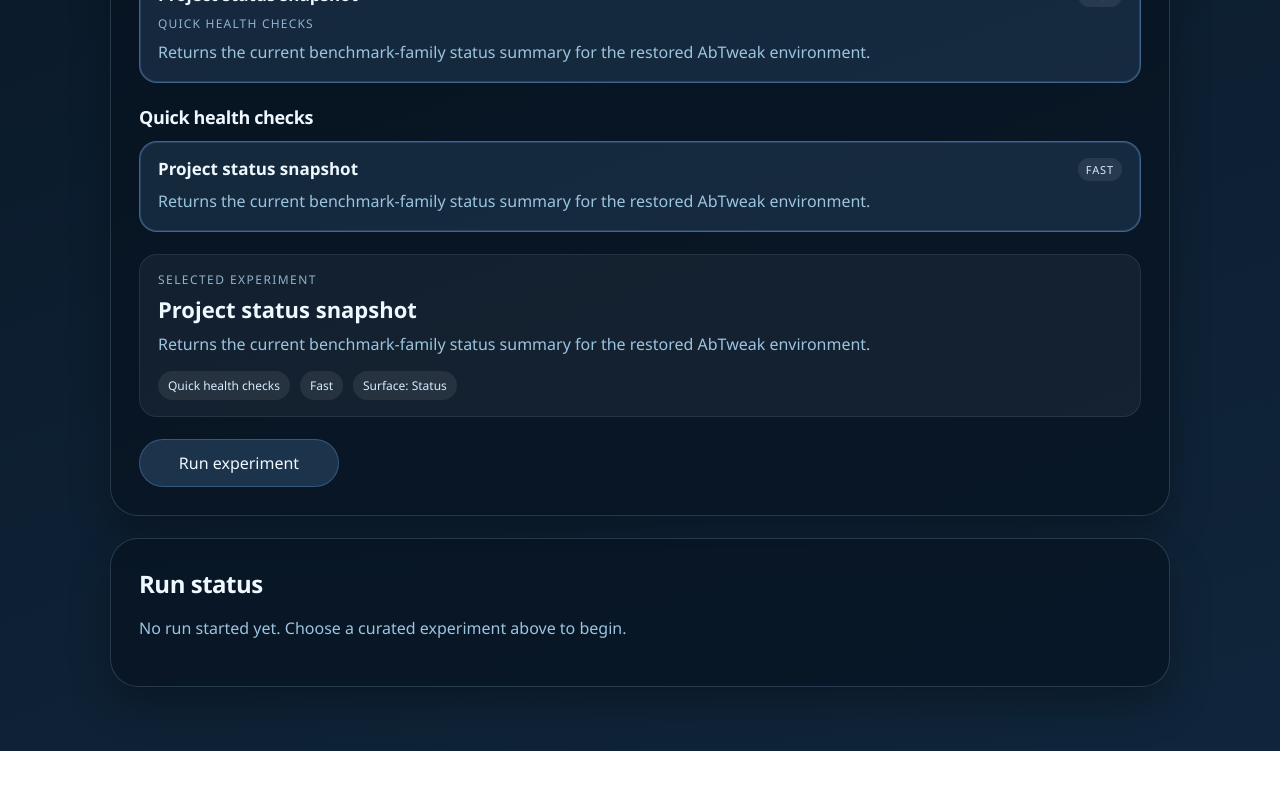
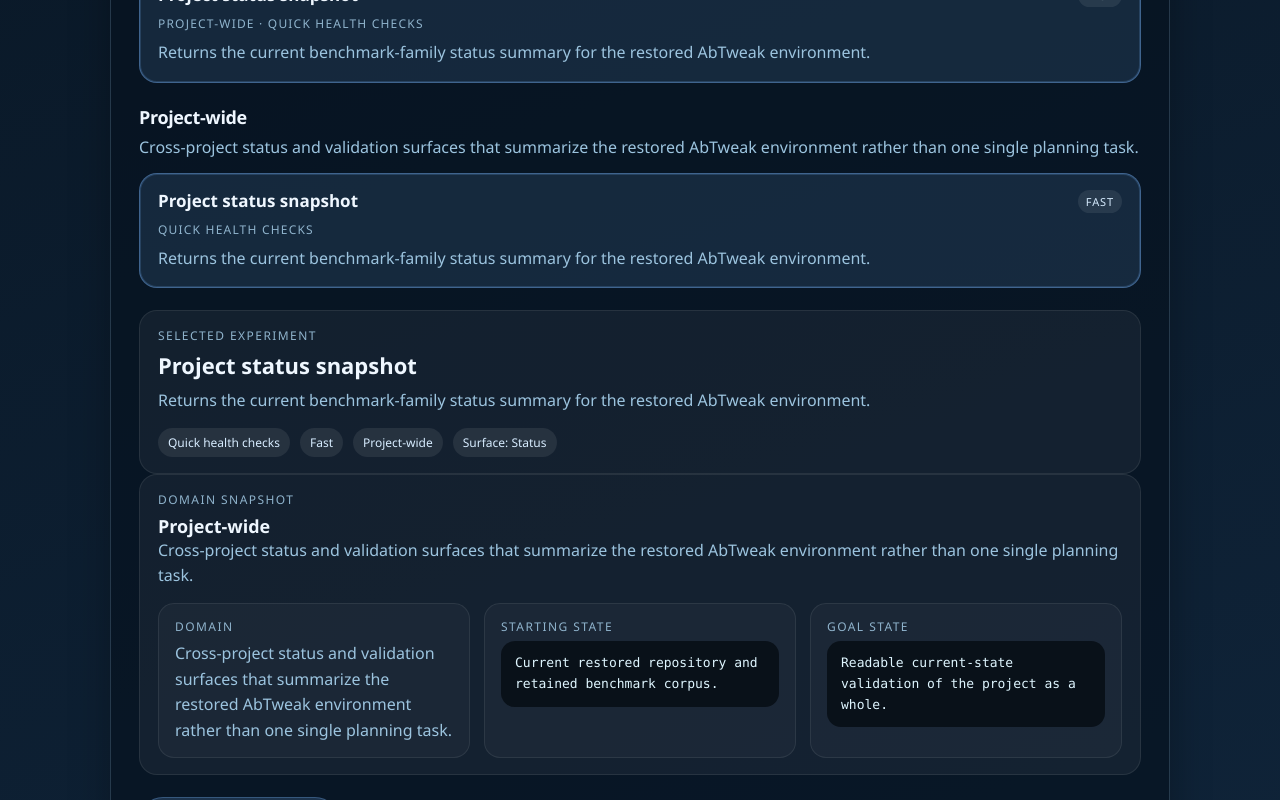
Before and after one commit to sgwoods/abtweak-experiments-ui, a Next.js app: page / in a window 1280 px wide. Shown: the part 920-1720 px from the top of the page. Before the commit the page ends 1671 px from the top, so only its background shows below. Built offline with nearby package versions, Linux system fonts and the light colour scheme.

Commit message:
Group experiment catalog by domain

```diff
--- a/app/page.js
+++ b/app/page.js
@@ -3,6 +3,7 @@
 import { useEffect, useMemo, useState } from "react";
 
 import {
+  getDomainInfo,
   getPresetOption,
   getSingleOption,
   getSingleOptionsForKind,
@@ -21,7 +22,7 @@
 
 function groupByCategory(items) {
   return items.reduce((groups, item) => {
-    const key = item.category || "Other";
+    const key = getDomainInfo(item.domain).title;
     if (!groups[key]) {
       groups[key] = [];
     }
@@ -128,6 +129,14 @@
   const groupedSingleOptions = useMemo(() => groupByCategory(singleOptions), [singleOptions]);
   const selectedSingle = useMemo(() => getSingleOption(kind, name), [kind, name]);
   const selectedPreset = useMemo(() => getPresetOption(preset), [preset]);
+  const selectedSingleDomain = useMemo(
+    () => (selectedSingle ? getDomainInfo(selectedSingle.domain) : null),
+    [selectedSingle],
+  );
+  const selectedPresetDomain = useMemo(
+    () => (selectedPreset ? getDomainInfo(selectedPreset.domain) : null),
+    [selectedPreset],
+  );
   const recommendedSingles = useMemo(
     () => singleOptions.filter((item) => item.recommended).slice(0, 3),
     [singleOptions],
@@ -309,7 +318,9 @@
                           <span style={styles.optionTitle}>{item.title}</span>
                           <WeightBadge weight={item.weight} />
                         </div>
-                        <div style={styles.optionMeta}>{item.category}</div>
+                        <div style={styles.optionMeta}>
+                          {getDomainInfo(item.domain).title} · {item.category}
+                        </div>
                         <p style={styles.optionText}>{item.description}</p>
                       </button>
                     );
@@ -322,6 +333,9 @@
               <div key={category} style={styles.catalogBlock}>
                 <div style={styles.catalogHeader}>
                   <h3 style={styles.catalogTitle}>{category}</h3>
+                  <p style={styles.catalogLead}>
+                    {items[0] ? getDomainInfo(items[0].domain).overview : ""}
+                  </p>
                 </div>
                 <div style={styles.optionGrid}>
                   {items.map((item) => {
@@ -340,6 +354,7 @@
                           <span style={styles.optionTitle}>{item.title}</span>
                           <WeightBadge weight={item.weight} />
                         </div>
+                        <div style={styles.optionMeta}>{item.category}</div>
                         <p style={styles.optionText}>{item.description}</p>
                       </button>
                     );
@@ -358,7 +373,30 @@
                   <span style={styles.selectionMetaChip}>
                     {WEIGHT_INFO[selectedSingle.weight]?.label}
                   </span>
+                  <span style={styles.selectionMetaChip}>{selectedSingleDomain?.title}</span>
                   <span style={styles.selectionMetaChip}>Surface: {SURFACE_INFO[kind]?.title}</span>
+                </div>
+              </div>
+            ) : null}
+
+            {selectedSingleDomain ? (
+              <div style={styles.summaryBox}>
+                <div style={styles.metaLabel}>Domain snapshot</div>
+                <div style={styles.previewTitle}>{selectedSingleDomain.title}</div>
+                <p style={styles.selectionText}>{selectedSingleDomain.overview}</p>
+                <div style={styles.domainGrid}>
+                  <div style={styles.domainCard}>
+                    <div style={styles.metaLabel}>Domain</div>
+                    <p style={styles.domainText}>{selectedSingleDomain.overview}</p>
+                  </div>
+                  <div style={styles.domainCard}>
+                    <div style={styles.metaLabel}>Starting state</div>
+                    <pre style={styles.domainBlock}>{selectedSingleDomain.initial}</pre>
+                  </div>
+                  <div style={styles.domainCard}>
+                    <div style={styles.metaLabel}>Goal state</div>
+                    <pre style={styles.domainBlock}>{selectedSingleDomain.goal}</pre>
+                  </div>
                 </div>
               </div>
             ) : null}
@@ -385,7 +423,9 @@
                       <span style={styles.optionTitle}>{item.title}</span>
                       <WeightBadge weight={item.weight} />
                     </div>
-                    <div style={styles.optionMeta}>{item.category}</div>
+                    <div style={styles.optionMeta}>
+                      {getDomainInfo(item.domain).title} · {item.category}
+                    </div>
                     <p style={styles.optionText}>{item.description}</p>
                   </button>
                 );
@@ -398,10 +438,33 @@
                 <div style={styles.selectionTitle}>{selectedPreset.title}</div>
                 <p style={styles.selectionText}>{selectedPreset.description}</p>
                 <div style={styles.selectionMetaRow}>
+                  <span style={styles.selectionMetaChip}>{selectedPresetDomain?.title}</span>
                   <span style={styles.selectionMetaChip}>{selectedPreset.category}</span>
                   <span style={styles.selectionMetaChip}>
                     {WEIGHT_INFO[selectedPreset.weight]?.label}
                   </span>
+                </div>
+              </div>
+            ) : null}
+
+            {selectedPresetDomain ? (
+              <div style={styles.summaryBox}>
+                <div style={styles.metaLabel}>Domain snapshot</div>
+                <div style={styles.previewTitle}>{selectedPresetDomain.title}</div>
+                <p style={styles.selectionText}>{selectedPresetDomain.overview}</p>
+                <div style={styles.domainGrid}>
+                  <div style={styles.domainCard}>
+                    <div style={styles.metaLabel}>Domain</div>
+                    <p style={styles.domainText}>{selectedPresetDomain.overview}</p>
+                  </div>
+                  <div style={styles.domainCard}>
+                    <div style={styles.metaLabel}>Starting state</div>
+                    <pre style={styles.domainBlock}>{selectedPresetDomain.initial}</pre>
+                  </div>
+                  <div style={styles.domainCard}>
+                    <div style={styles.metaLabel}>Goal state</div>
+                    <pre style={styles.domainBlock}>{selectedPresetDomain.goal}</pre>
+                  </div>
                 </div>
               </div>
             ) : null}
@@ -764,6 +827,34 @@
     color: "#d7ecff",
     fontSize: 12,
   },
+  domainGrid: {
+    display: "grid",
+    gridTemplateColumns: "repeat(auto-fit, minmax(220px, 1fr))",
+    gap: 14,
+    marginTop: 12,
+  },
+  domainCard: {
+    padding: "14px 16px",
+    borderRadius: 16,
+    background: "rgba(255, 255, 255, 0.03)",
+    border: "1px solid rgba(255, 255, 255, 0.08)",
+  },
+  domainText: {
+    margin: 0,
+    color: "var(--muted)",
+    lineHeight: 1.6,
+  },
+  domainBlock: {
+    margin: 0,
+    padding: "12px 14px",
+    borderRadius: 14,
+    background: "rgba(5, 12, 18, 0.8)",
+    color: "#dff6ff",
+    whiteSpace: "pre-wrap",
+    fontFamily: '"SFMono-Regular", "Menlo", monospace',
+    fontSize: 13,
+    lineHeight: 1.6,
+  },
   submitRow: {
     marginTop: 22,
   },
```
Also changed, not shown: lib/options.js.
